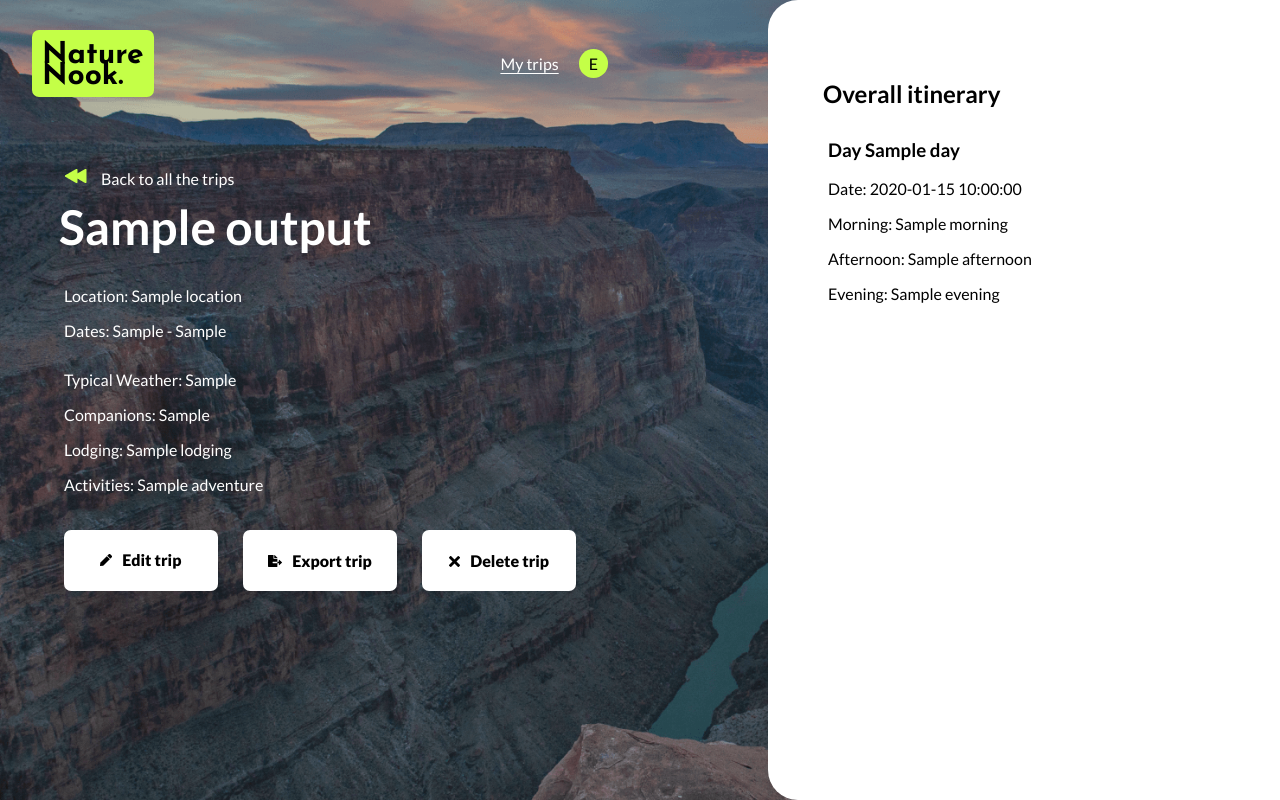
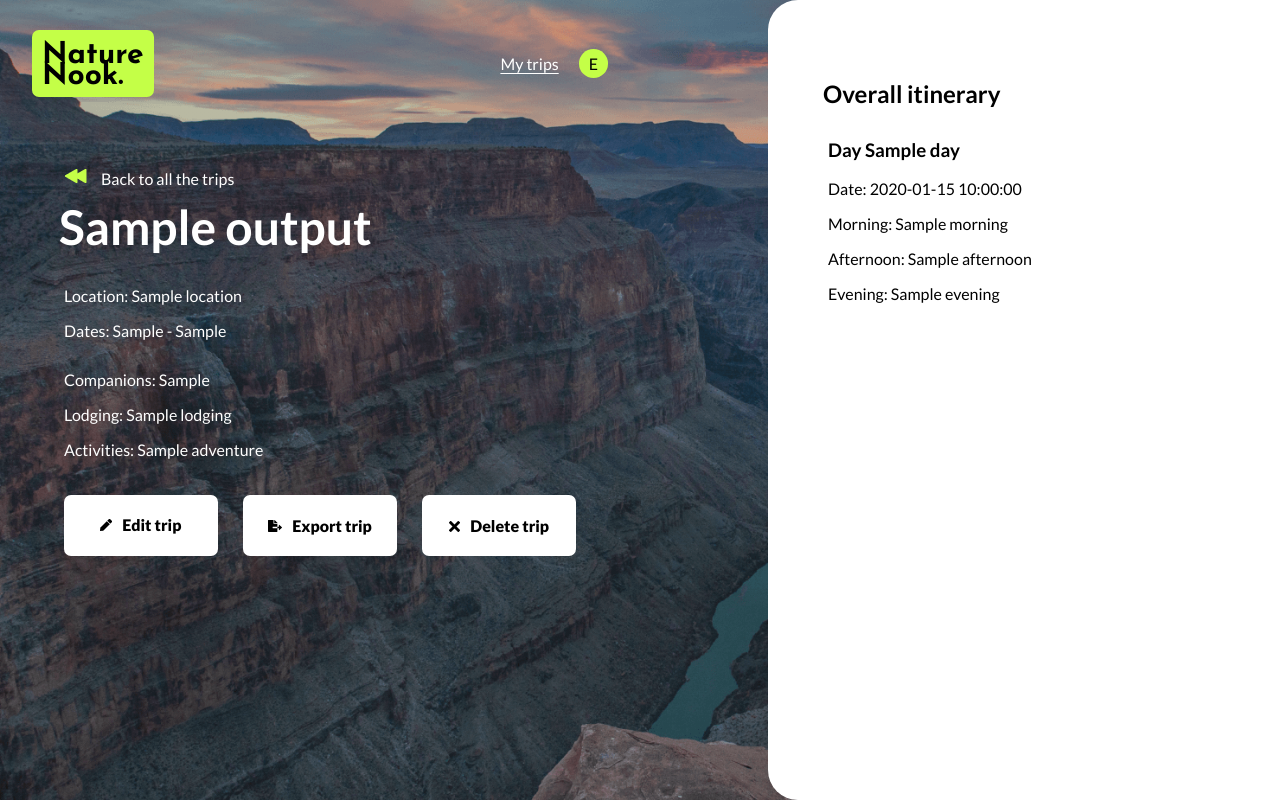
Before and after one commit to masorol/national-park-tour-planner, a Flask app: template templates/view-trip.html in a window 1280 px wide. Run offline with Flask 3, Linux system fonts and the light colour scheme; the template is opened without the code that fills it: most values are stand-ins (such as "Sample title", 1, 10 or a date in 2020).

Commit message:
Updated view-trip to match lesson

```diff
--- a/templates/view-trip.html
+++ b/templates/view-trip.html
@@ -34,7 +34,6 @@
         <h2>{{ output.trip_name }}</h2>
         <p id="location">Location: {{ output.location }}</p>
         <p id="trip-date">Dates: {{ output.trip_start }} - {{ output.trip_end }}</p>
-        <p id="weather">Typical Weather: {{ output.typical_weather }}</p>
         <p id="traveling-with">Companions: {{ output.traveling_with }}</p>
         <p id="lodging">Lodging: {{ output.lodging }}</p>
         <p id="adventure">Activities: {{ output.adventure }}</p>
```
